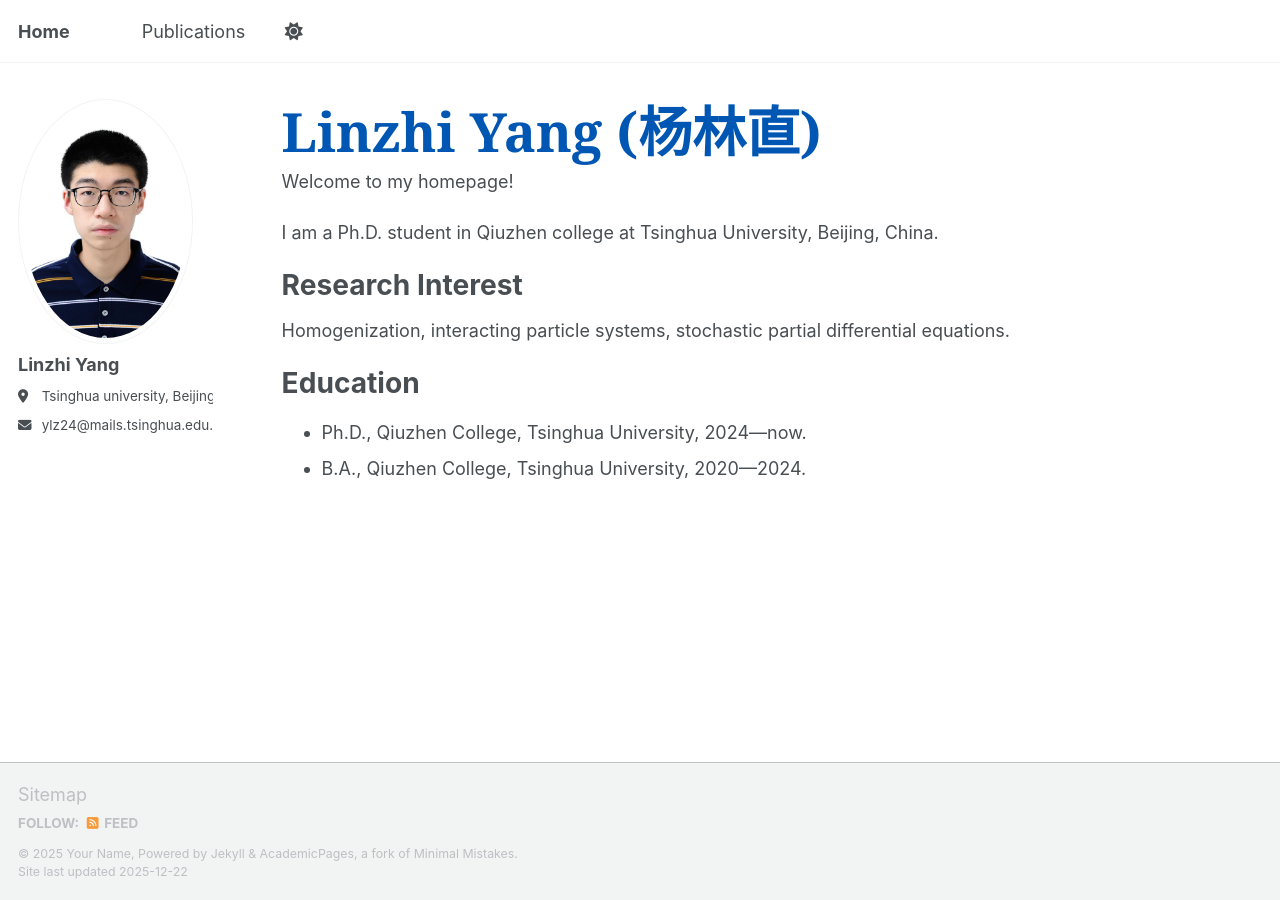
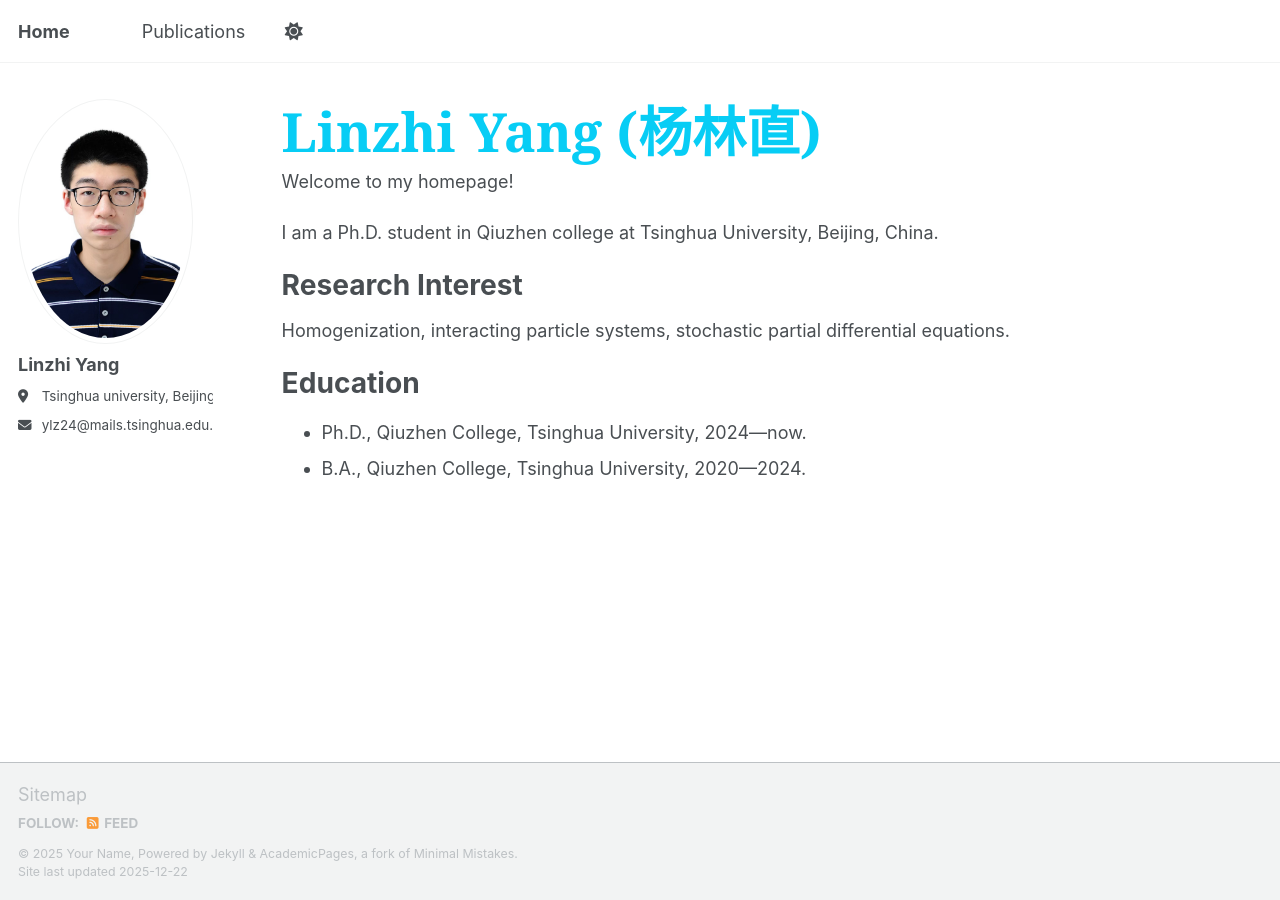
Before and after one commit to linzhi-yang/linzhi-yang.github.io, a Jekyll site: the page built from _pages/about.md, in a window 1280 px wide. Built offline with Jekyll 4.4.1, drawn with Linux system fonts in a browser that asks for light colours; a script bundle is joined from its source files by our own code; library files that are not in the unit come from our copies.

Commit message:
Update main.scss

```diff
--- a/assets/css/main.scss
+++ b/assets/css/main.scss
@@ -83,7 +83,7 @@
 .name-hero {
   font-size: 3.0rem;
   font-weight: 900;
-  color: #0056b3;
+  color: #07cdf5;
   font-family: "Georgia", "Times New Roman", serif;
   margin-bottom: 0.25rem;
 }
```
